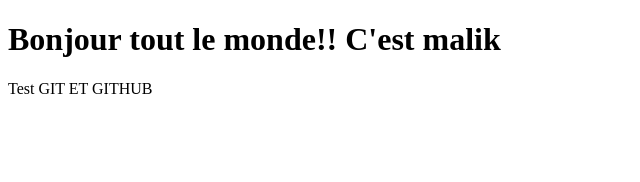
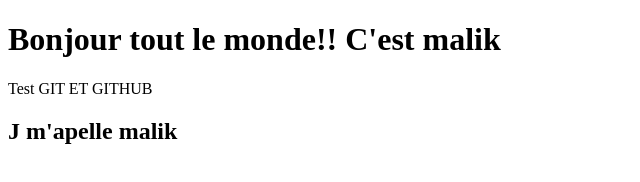
Before and after one commit to Malik-Rida/MonSite, a plain HTML site: page index.html in a window 1280 px wide. Shown: the whole page, without its empty margins (0-640 px from the left). Drawn offline with Linux system fonts and the light colour scheme.

Commit message:
Ajout de sous titres

```diff
--- a/index.html
+++ b/index.html
@@ -9,5 +9,6 @@
 <body>
     <h1>Bonjour tout le monde!! C'est malik </h1>
     <p>Test GIT ET GITHUB</p>
+    <h2> J m'apelle malik</h2>
 </body>
 </html>
```
